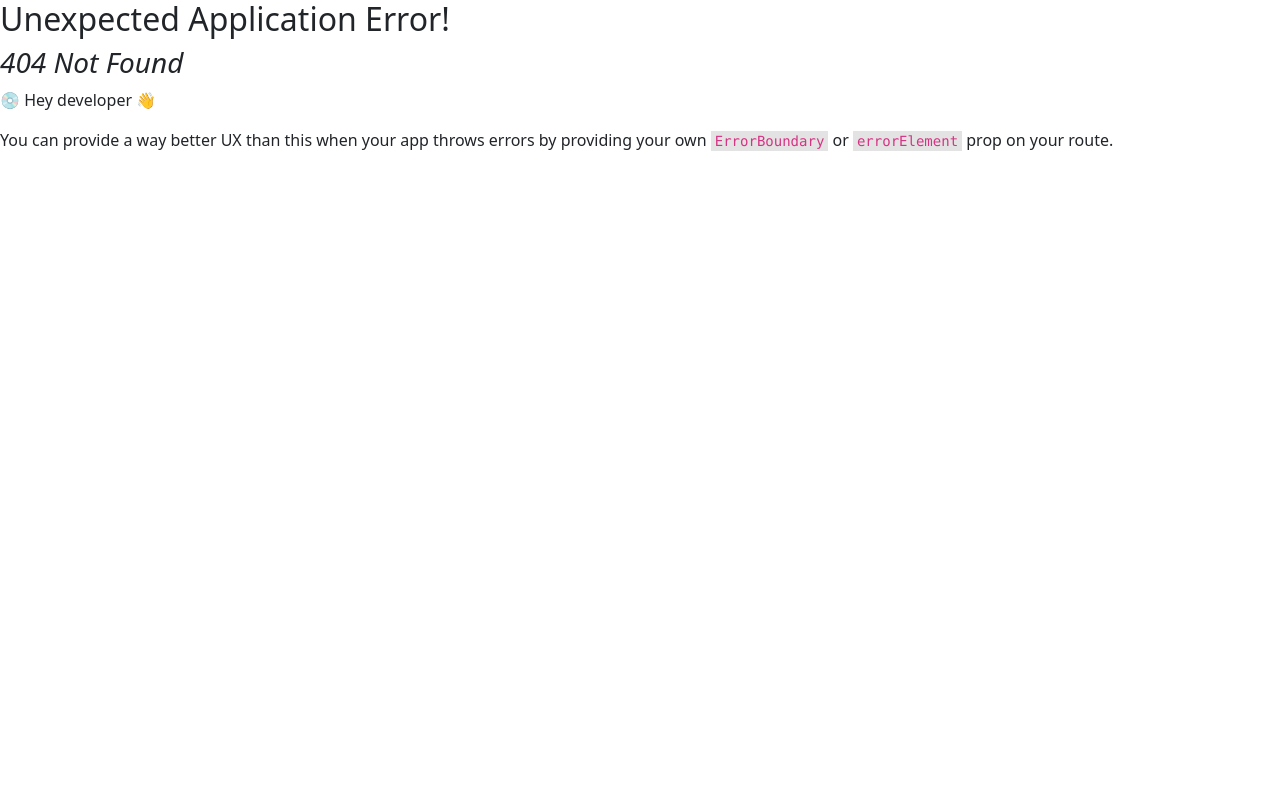
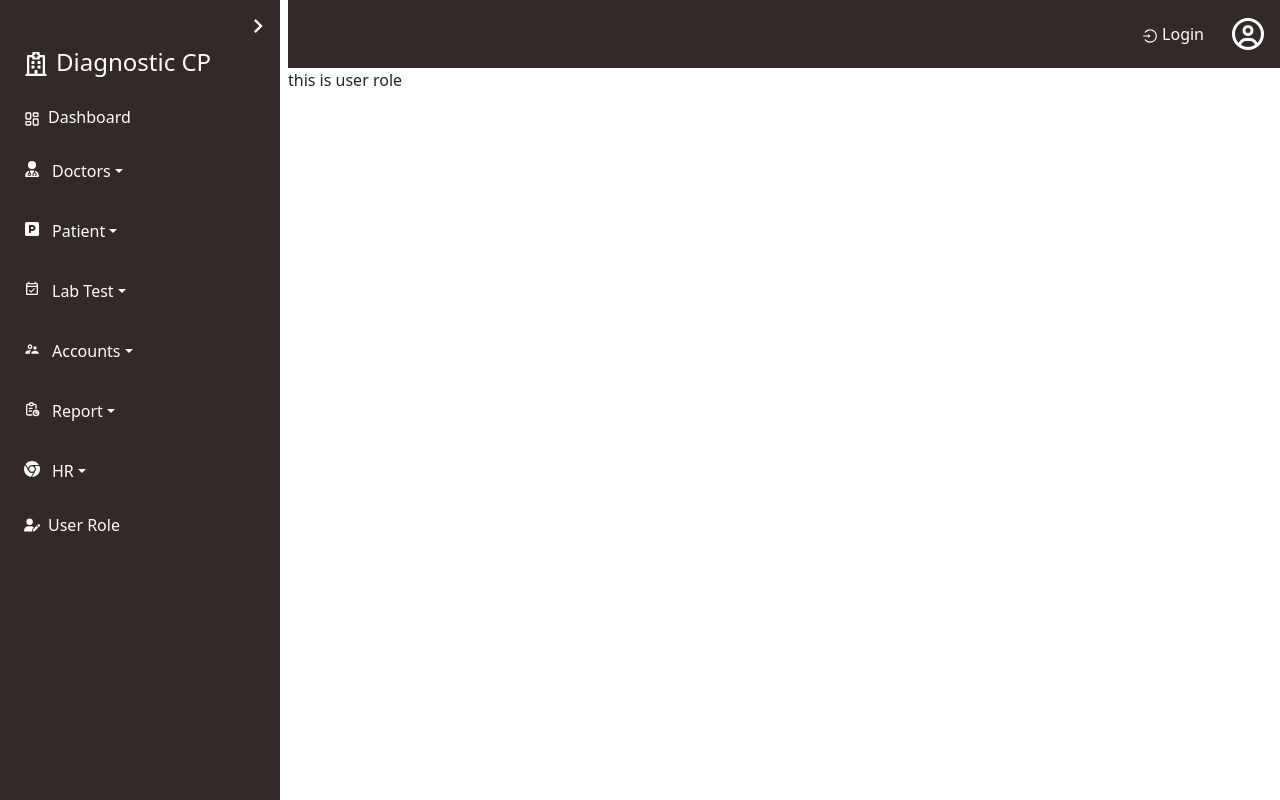
Before and after one commit to majbaulhoque/Hospital-Management-Systemstem, a React (Vite) app: page /user-role in a window 1280 px wide. Before the commit this address had no page. Built offline with nearby package versions, Linux system fonts and the light colour scheme.

Commit message:
added user-role page

```diff
--- a/src/Component/Sidebar/Sidebar.jsx
+++ b/src/Component/Sidebar/Sidebar.jsx
@@ -200,7 +200,7 @@ const Sidebar = () => {
               </Dropdown>
             </div>
             {/* user role */}
-            <Link className="d-flex gap-2 text-decoration-none text-white">
+            <Link to='/user-role' className="d-flex gap-2 text-decoration-none text-white">
               <FaUserPen className="mt-1" /> <p>User Role</p>
             </Link>
           </div>
--- a/src/Layout/MainLayout.jsx
+++ b/src/Layout/MainLayout.jsx
@@ -5,7 +5,7 @@ import "../assets/styles/sidebar/index.css"
 
 const MainLayout = () => {
   return (
-    <div className="d-lg-flex  gap-5 w-100">
+    <div className="d-lg-flex  gap-2 w-100">
       <div className="">
         <Sidebar />
       </div>
--- /dev/null
+++ b/src/Pages/UserRole/UserRole.jsx
@@ -0,0 +1,11 @@
+
+
+const UserRole = () => {
+    return (
+        <div>
+            this is user role
+        </div>
+    );
+};
+
+export default UserRole;
--- a/src/Routes/Routes.jsx
+++ b/src/Routes/Routes.jsx
@@ -3,6 +3,7 @@ import MainLayout from '../Layout/MainLayout';
 import Login from '../Pages/Login/Login';
 import CreateUser from '../Pages/CreateUser/CreateUser';
 import Dashboard from '../Pages/Dashboard/Dashboard';
+import UserRole from '../Pages/UserRole/UserRole';
 
 
 const Routes = createBrowserRouter ([
@@ -14,6 +15,10 @@ const Routes = createBrowserRouter ([
                 path: '/',
                 element: <Dashboard/>,
             },
+            {
+                path:'/user-role',
+                element:<UserRole/>
+            }
         ]
     },
     {
```
